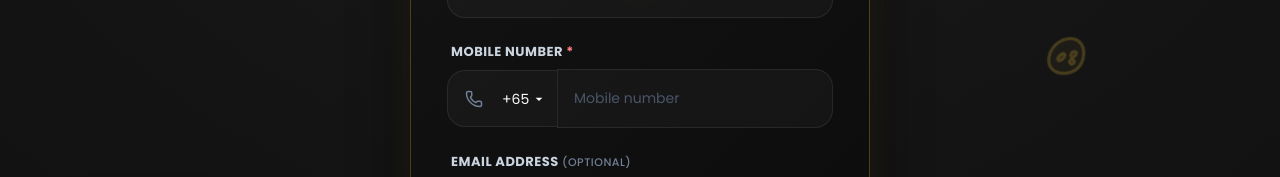
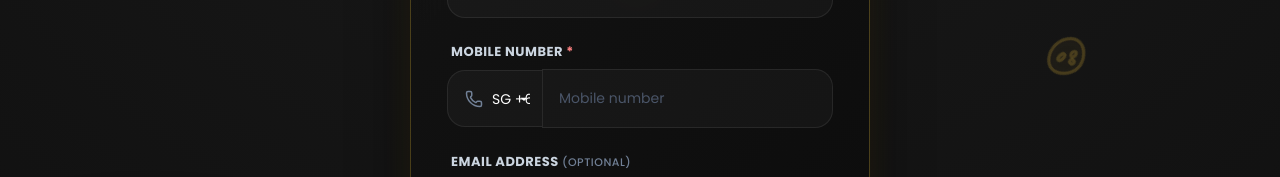
Before and after one commit to unipropondy/Vandi-kadai-qr-menu-july-2026, a React (Vite) app: page / in a window 1280 px wide. Shown: the part 539-716 px from the top of the page. Built offline with nearby package versions, Linux system fonts and the light colour scheme.

Commit message:
Optimize country select width to 95px and add SG/IND country code labels

```diff
--- a/src/components/RegisterForm.css
+++ b/src/components/RegisterForm.css
@@ -157,7 +157,7 @@
   border: 1.5px solid rgba(255, 255, 255, 0.08);
   border-right: none;
   height: 57px;
-  padding: 0 12px 0 54px;
+  padding: 0 12px 0 44px;
   border-radius: 18px 0 0 18px;
   color: #ffffff;
   font-family: 'Poppins', sans-serif;
@@ -173,7 +173,8 @@
   background-repeat: no-repeat;
   background-position: calc(100% - 10px) center;
   background-size: 16px;
-  min-width: 110px;
+  width: 95px;
+  min-width: 95px;
 }
 
 .country-select option {
--- a/src/components/RegisterForm.jsx
+++ b/src/components/RegisterForm.jsx
@@ -197,15 +197,15 @@ const RegisterForm = () => {
               onChange={(e) => setCountryCode(e.target.value)}
               disabled={isFormDisabled}
             >
-              <option value="+65">+65</option>
-              <option value="+91">+91</option>
-              <option value="+60">+60</option>
-              <option value="+62">+62</option>
-              <option value="+63">+63</option>
-              <option value="+86">+86</option>
-              <option value="+1">+1</option>
-              <option value="+44">+44</option>
-              <option value="+61">+61</option>
+              <option value="+65">SG +65</option>
+              <option value="+91">IND +91</option>
+              <option value="+60">MY +60</option>
+              <option value="+62">ID +62</option>
+              <option value="+63">PH +63</option>
+              <option value="+86">CN +86</option>
+              <option value="+1">US +1</option>
+              <option value="+44">UK +44</option>
+              <option value="+61">AUS +61</option>
             </select>
             <input
               id="mobile"
```
